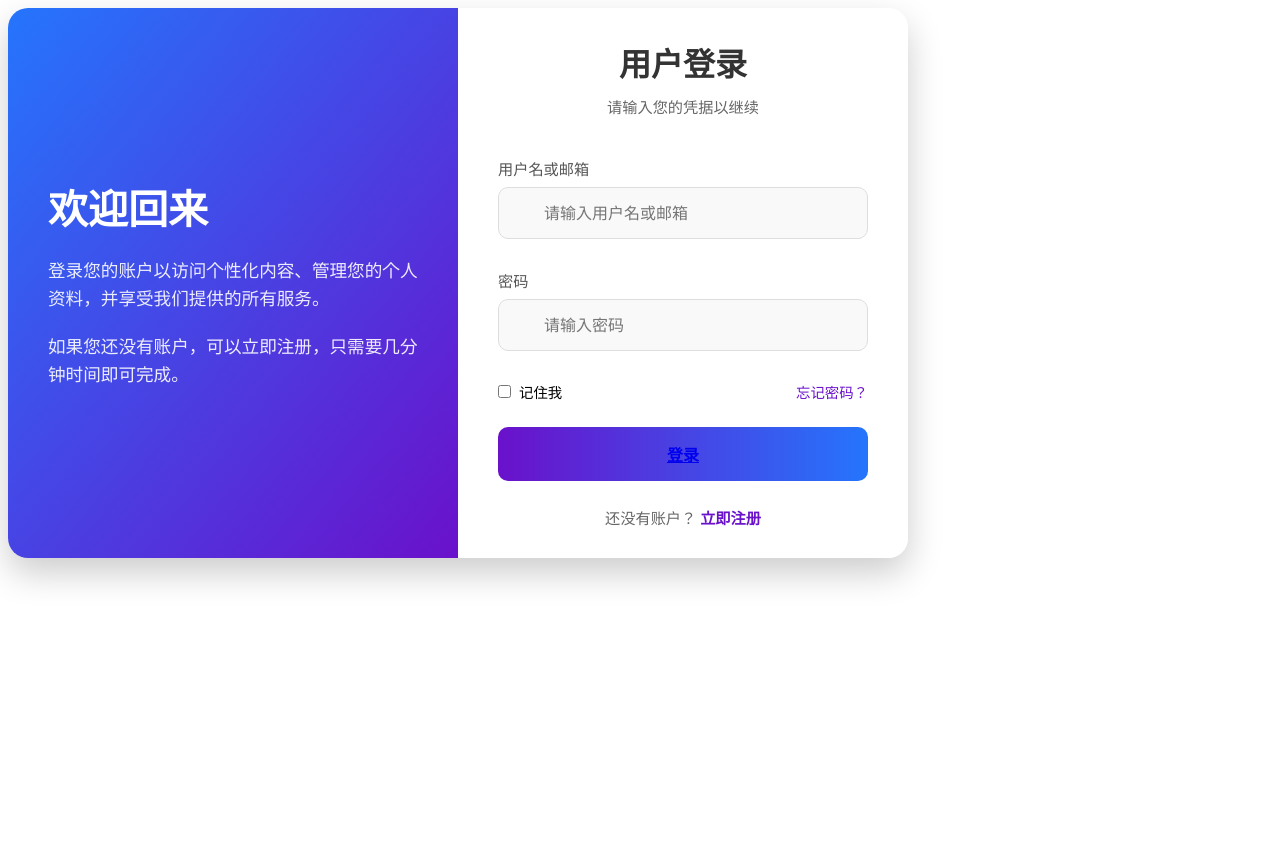
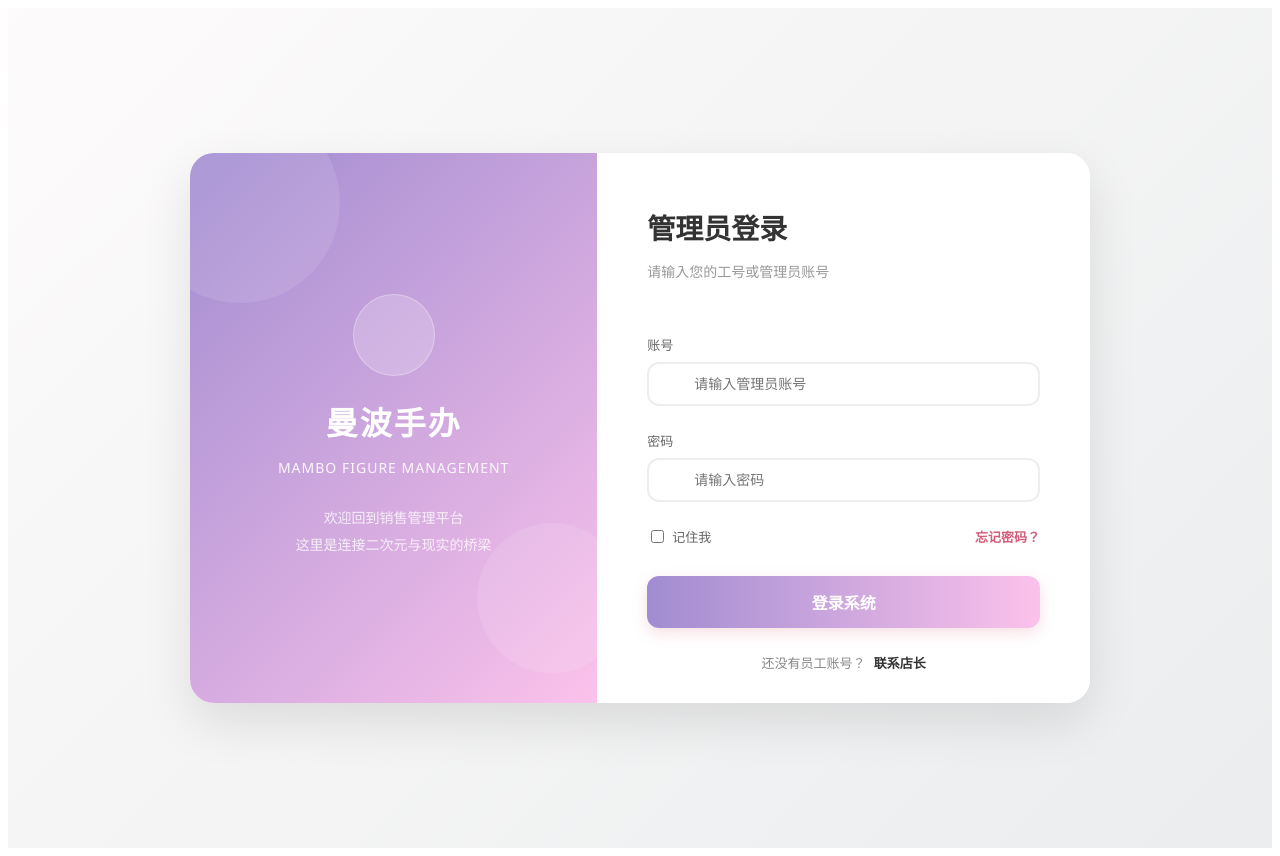
Before and after one commit to Tike00/SWPU-VUE3-manbo, a Vue app: page / in a window 1280 px wide. Before the commit the page ends 800 px from the top, so only its background shows below. Built offline with nearby package versions, Linux system fonts and the light colour scheme; the HTML template or start-up script is replaced by a standard one.

Commit message:
Login.vue

```diff
--- a/src/views/Login.vue
+++ b/src/views/Login.vue
@@ -1,60 +1,380 @@
 <template>
-    <div class="container">
+    <div class="page-container">
+        <div class="login-box">
+            <!-- 左侧：品牌展示区 -->
             <div class="welcome-section">
-            <h1>欢迎回来</h1>
-            <p>登录您的账户以访问个性化内容、管理您的个人资料，并享受我们提供的所有服务。</p>
-            <p style="margin-top: 20px;">如果您还没有账户，可以立即注册，只需要几分钟时间即可完成。</p>
+                <div class="brand-content">
+                    <div class="logo-circle">
+                        <i class="fas fa-gift"></i>
+                    </div>
+                    <h1>曼波手办</h1>
+                    <p class="subtitle">Mambo Figure Management</p>
+                    <div class="description">
+                        <p>欢迎回到销售管理平台</p>
+                        <p>这里是连接二次元与现实的桥梁</p>
+                    </div>
+                </div>
+                <!-- 装饰性背景圆圈 -->
+                <div class="circle circle-1"></div>
+                <div class="circle circle-2"></div>
             </div>
 
+            <!-- 右侧：登录表单区 -->
             <div class="login-section">
                 <div class="login-header">
-                <h2>用户登录</h2>
-                <p>请输入您的凭据以继续</p>
+                    <h2>管理员登录</h2>
+                    <p>请输入您的工号或管理员账号</p>
                 </div>
 
-            <form class="login-form" id="loginForm">
+                <form class="login-form" @submit.prevent="handleLogin">
                     <div class="form-group">
-                    <label for="username">用户名或邮箱</label>
-                    <i class="fas fa-user"></i>
-                    <input type="text" id="username" placeholder="请输入用户名或邮箱" required>
-                    <div class="error-text">请输入有效的用户名或邮箱</div>
+                        <label for="username">账号</label>
+                        <div class="input-wrapper">
+                            <i class="fas fa-user input-icon"></i>
+                            <input
+                                type="text"
+                                id="username"
+                                v-model="loginForm.username"
+                                placeholder="请输入管理员账号"
+                                required
+                            >
+                        </div>
                     </div>
 
                     <div class="form-group">
                         <label for="password">密码</label>
-                    <i class="fas fa-lock"></i>
-                    <input type="password" id="password" placeholder="请输入密码" required>
-                    <span class="password-toggle" id="passwordToggle">
-                        <i class="fas fa-eye"></i>
+                        <div class="input-wrapper">
+                            <i class="fas fa-lock input-icon"></i>
+                            <input
+                                :type="showPassword ? 'text' : 'password'"
+                                id="password"
+                                v-model="loginForm.password"
+                                placeholder="请输入密码"
+                                required
+                            >
+                            <span class="password-toggle" @click="togglePassword">
+                                <i class="fas" :class="showPassword ? 'fa-eye' : 'fa-eye-slash'"></i>
                             </span>
-                    <div class="error-text">密码必须至少6个字符</div>
+                        </div>
                     </div>
 
                     <div class="form-options">
                         <div class="remember-me">
-                        <input type="checkbox" id="remember">
+                            <input type="checkbox" id="remember" v-model="loginForm.remember">
                             <label for="remember">记住我</label>
                         </div>
                         <a href="#" class="forgot-password">忘记密码？</a>
                     </div>
 
                     <button type="submit" class="login-btn">
-                    <router-link to="/main/home" class="btn-text">登录</router-link>
+                        登录系统
                     </button>
 
                     <div class="signup-link">
-                    还没有账户？ <a href="#">立即注册</a>
+                        还没有员工账号？ <a href="#">联系店长</a>
                     </div>
                 </form>
-            <router-view />
+            </div>
         </div>
     </div>
 </template>
 
 <script setup lang="ts">
-import { ref } from 'vue';
-import { RouterLink } from 'vue-router';
+import { ref, reactive } from 'vue';
+import { useRouter } from 'vue-router';
+
+const router = useRouter();
+
+// 表单数据
+const loginForm = reactive({
+    username: '',
+    password: '',
+    remember: false
+});
+
+// 密码显示状态
+const showPassword = ref(false);
+
+// 切换密码显示
+const togglePassword = () => {
+    showPassword.value = !showPassword.value;
+};
+
+// 登录处理
+const handleLogin = () => {
+    // 这里可以添加真实的登录验证逻辑
+    console.log('Logging in with:', loginForm);
+
+    // 模拟登录成功跳转
+    // 注意：原本代码中的 router-link 在 button 里是不规范的写法
+    // 这里改为编程式导航
+    router.push('/main/home');
+};
 </script>
+
 <style scoped>
-@import "../assets/login.css";
+/* 全局容器：居中 & 背景 */
+.page-container {
+    min-height: 100vh;
+    display: flex;
+    justify-content: center;
+    align-items: center;
+    background: linear-gradient(135deg, #fdfbfb 0%, #ebedee 100%);
+    font-family: 'Segoe UI', Tahoma, Geneva, Verdana, sans-serif;
+    padding: 20px;
+}
+
+/* 登录卡片主体 */
+.login-box {
+    display: flex;
+    width: 900px;
+    height: 550px;
+    background: #fff;
+    border-radius: 24px;
+    box-shadow: 0 20px 50px rgba(0, 0, 0, 0.1);
+    overflow: hidden;
+    position: relative;
+}
+
+/* --- 左侧欢迎区 (曼波风格) --- */
+.welcome-section {
+    flex: 1;
+    background: linear-gradient(135deg, #a18cd1 0%, #fbc2eb 100%);
+    color: white;
+    display: flex;
+    flex-direction: column;
+    justify-content: center;
+    align-items: center;
+    text-align: center;
+    padding: 40px;
+    position: relative;
+    overflow: hidden;
+}
+
+.brand-content {
+    position: relative;
+    z-index: 2;
+}
+
+.logo-circle {
+    width: 80px;
+    height: 80px;
+    background: rgba(255, 255, 255, 0.2);
+    border-radius: 50%;
+    display: flex;
+    justify-content: center;
+    align-items: center;
+    margin: 0 auto 20px;
+    font-size: 36px;
+    backdrop-filter: blur(5px);
+    border: 1px solid rgba(255, 255, 255, 0.3);
+}
+
+.welcome-section h1 {
+    font-size: 32px;
+    margin-bottom: 5px;
+    letter-spacing: 2px;
+    font-weight: 700;
+}
+
+.welcome-section .subtitle {
+    font-size: 14px;
+    opacity: 0.9;
+    margin-bottom: 30px;
+    text-transform: uppercase;
+    letter-spacing: 1px;
+}
+
+.welcome-section .description p {
+    font-size: 14px;
+    line-height: 1.6;
+    opacity: 0.8;
+    margin: 5px 0;
+}
+
+/* 装饰圆圈 */
+.circle {
+    position: absolute;
+    background: rgba(255, 255, 255, 0.1);
+    border-radius: 50%;
+}
+
+.circle-1 { width: 200px; height: 200px; top: -50px; left: -50px; }
+.circle-2 { width: 150px; height: 150px; bottom: 30px; right: -30px; }
+
+/* --- 右侧表单区 --- */
+.login-section {
+    flex: 1.2;
+    padding: 50px;
+    display: flex;
+    flex-direction: column;
+    justify-content: center;
+    background: #fff;
+}
+
+.login-header {
+    margin-bottom: 40px;
+}
+
+.login-header h2 {
+    color: #333;
+    font-size: 28px;
+    margin-bottom: 10px;
+}
+
+.login-header p {
+    color: #999;
+    font-size: 14px;
+}
+
+/* 表单控件 */
+.form-group {
+    margin-bottom: 25px;
+}
+
+.form-group label {
+    display: block;
+    color: #666;
+    font-size: 13px;
+    margin-bottom: 8px;
+    font-weight: 500;
+}
+
+.input-wrapper {
+    position: relative;
+}
+
+.input-wrapper input {
+    width: 100%;
+    padding: 12px 15px 12px 45px;
+    border: 2px solid #eee;
+    border-radius: 12px;
+    font-size: 14px;
+    transition: all 0.3s ease;
+    outline: none;
+    color: #333;
+    box-sizing: border-box; /* 确保padding不撑大宽度 */
+}
+
+.input-wrapper input:focus {
+    border-color: #fbc2eb;
+    box-shadow: 0 0 0 4px rgba(251, 194, 235, 0.15);
+}
+
+.input-icon {
+    position: absolute;
+    left: 15px;
+    top: 50%;
+    transform: translateY(-50%);
+    color: #aaa;
+    transition: color 0.3s;
+}
+
+.input-wrapper input:focus + .input-icon {
+    color: #d45d79;
+}
+
+/* 密码切换按钮 */
+.password-toggle {
+    position: absolute;
+    right: 15px;
+    top: 50%;
+    transform: translateY(-50%);
+    cursor: pointer;
+    color: #aaa;
+    font-size: 14px;
+}
+
+.password-toggle:hover {
+    color: #666;
+}
+
+/* 底部选项 */
+.form-options {
+    display: flex;
+    justify-content: space-between;
+    align-items: center;
+    margin-bottom: 30px;
+    font-size: 13px;
+}
+
+.remember-me {
+    display: flex;
+    align-items: center;
+    gap: 5px;
+    color: #666;
+    cursor: pointer;
+}
+
+.remember-me input {
+    accent-color: #d45d79;
+}
+
+.forgot-password {
+    color: #d45d79;
+    text-decoration: none;
+    font-weight: 600;
+}
+
+/* 登录按钮 */
+.login-btn {
+    width: 100%;
+    padding: 14px;
+    border: none;
+    border-radius: 12px;
+    background: linear-gradient(to right, #a18cd1, #fbc2eb);
+    color: white;
+    font-size: 16px;
+    font-weight: 600;
+    cursor: pointer;
+    transition: transform 0.2s, box-shadow 0.2s;
+    box-shadow: 0 5px 15px rgba(212, 93, 121, 0.2);
+}
+
+.login-btn:hover {
+    transform: translateY(-2px);
+    box-shadow: 0 8px 20px rgba(212, 93, 121, 0.3);
+}
+
+.login-btn:active {
+    transform: translateY(0);
+}
+
+/* 注册/底部链接 */
+.signup-link {
+    text-align: center;
+    margin-top: 25px;
+    font-size: 13px;
+    color: #888;
+}
+
+.signup-link a {
+    color: #333;
+    text-decoration: none;
+    font-weight: 600;
+    margin-left: 5px;
+}
+
+.signup-link a:hover {
+    color: #d45d79;
+    text-decoration: underline;
+}
+
+/* 响应式调整 */
+@media (max-width: 768px) {
+    .login-box {
+        flex-direction: column;
+        height: auto;
+        width: 100%;
+    }
+
+    .welcome-section {
+        padding: 30px;
+        min-height: 200px;
+    }
+
+    .login-section {
+        padding: 30px 20px;
+    }
+}
 </style>
```
Lines whose indentation alone changed are shown as unchanged.
